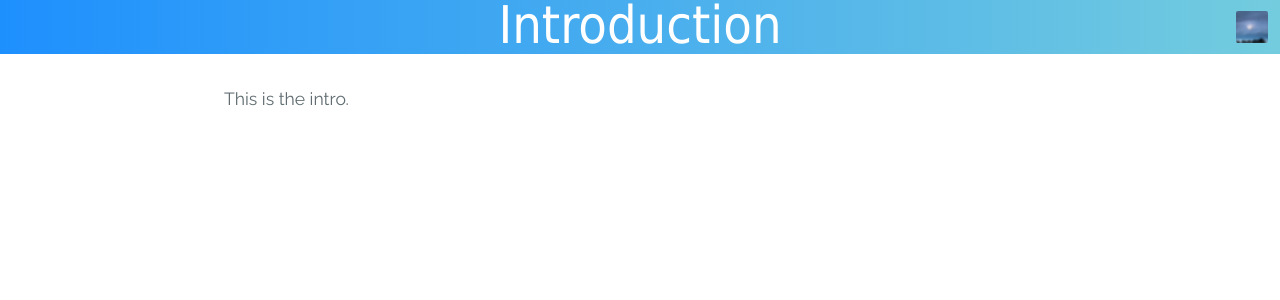
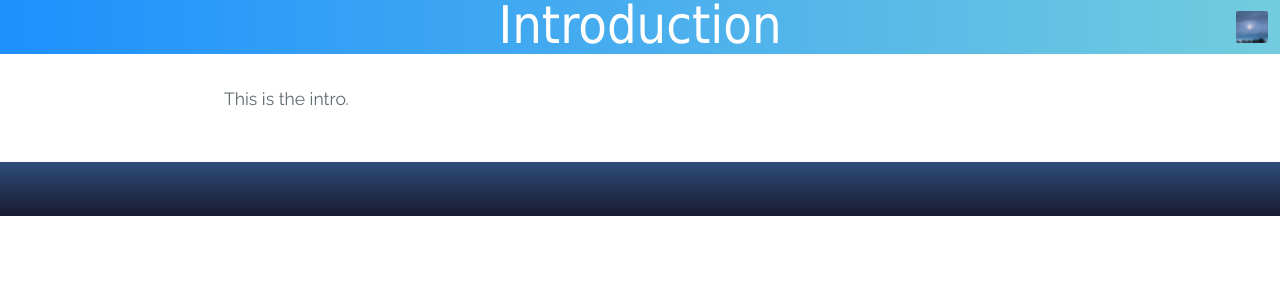
Before and after one commit to RarelyCharlie/rarelycharlie.github.io, a Jekyll site: the page built from pages/page0.md, in a window 1280 px wide. Shown: the top 300 px of the page. Built offline with Jekyll 4.4.1, drawn with Linux system fonts in a browser that asks for light colours; nearby versions of some CDN libraries.

Commit message:
Try gradient again

```diff
--- a/stylesheets/tutorial.css
+++ b/stylesheets/tutorial.css
@@ -15,5 +15,5 @@ h1 {
   }
 footer {
   height: 54px; width: 100%;
-  background: #2f4e7a linear-gradient(top, #2f4e7a 0%, #181a30 100%);
+  background: #2f4e7a linear-gradient(#2f4e7a, #181a30);
   }
```
